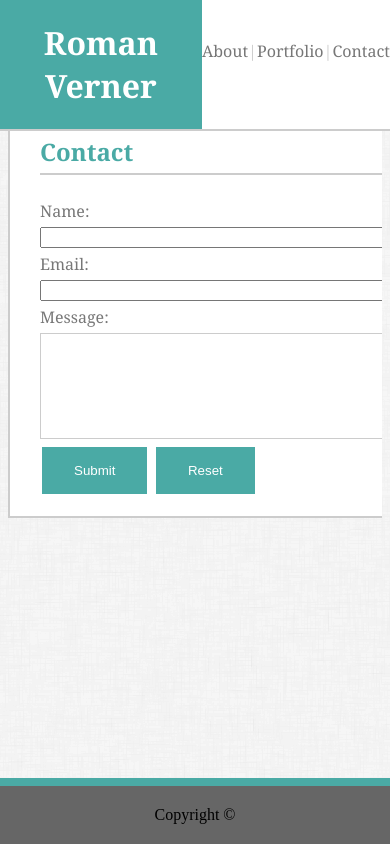
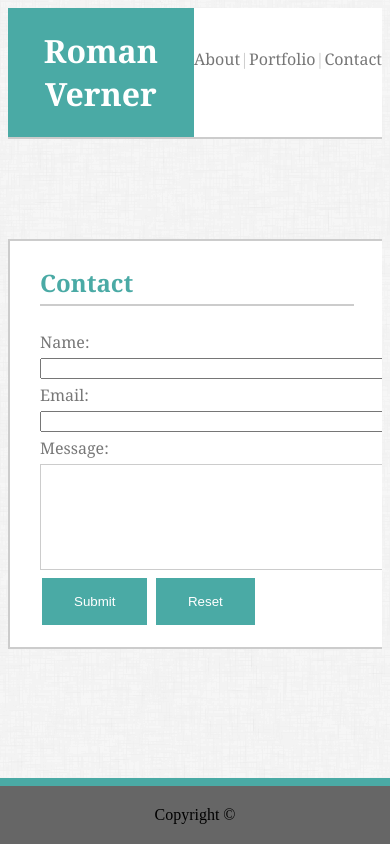
Before and after one commit to romverner/Responsive-Portfolio, a plain HTML site: page contact.html in a window 390 px wide. Drawn offline with Linux system fonts and the light colour scheme.

Commit message:
Fixing bugs

```diff
--- a/assets/css/style.css
+++ b/assets/css/style.css
@@ -198,7 +198,7 @@ form {
 }
 
 input[type=text] {
-    width: 894px;
+    width: 100%;
     text-align: left;
     text-overflow: ellipsis;
 }
@@ -218,7 +218,7 @@ input[type=button], input[type=submit], input[type=reset] {
 }
 
 textarea {
-    width: 894px;
+    width: 100%;
     height: 100px;
     resize: none;
     border-color: #cccccc;
@@ -239,7 +239,7 @@ textarea {
 
 @media only screen and (max-width: 980px) {
     header {
-        width: 960px;
+        width: 100%;
         margin: 0 auto;
         display: flex;
         font-family: 'Georgia', Times, serif;
@@ -267,7 +267,7 @@ textarea {
     }
 
     .container-vert {
-        width: 960px;
+        width: 100%;
         display: flex;
         flex-direction: column;
         flex-wrap: wrap;
@@ -333,7 +333,7 @@ textarea {
     }
 
     #main {
-        width: 960px;
+        width: 100%;
         margin: 0 auto;
         display: flex;
         flex-wrap: wrap;
@@ -373,7 +373,7 @@ textarea {
 
     p {
         color: #777777;
-        width: 960 px;
+        width: 100%;
         line-height: 24px;
     }
 
@@ -480,56 +480,75 @@ textarea {
 
 @media only screen and (max-width: 600px) {
     .container-vert {
-        width: 600px;
+        width: 100%;
     }
 
     p {
         color: #777777;
-        width: 600px;
+        width: 100%;
         line-height: 24px;
     }
 
     header {
-        width: 600px;
+        width: 100%;
         margin: 0 auto;
         display: flex;
         font-family: 'Georgia', Times, serif;
     }
 
+    #container-head {
+    background-color: #ffffff;
+    border-style: solid;
+    border-width: 0px 0px 2px 0px;
+    border-color:#cccccc;
+    position: static;
+    top: 0;
+    left: 0;
+    z-index: 100;
+    }
+
     #main {
-        width: 600px;
+        width: 100%;
         margin: 0 auto;
         display: flex;
         flex-wrap: wrap;
         flex-direction: row;
         text-align: left;
     }
+    input[type=text] {
+        width: 100%;
+        text-align: left;
+        text-overflow: ellipsis;
+    }
 }
 
 @media only screen and (max-width: 768px) {
-    .container-vert {
-        width: 768px;
-    }
 
     p {
         color: #777777;
-        width: 768px;
         line-height: 24px;
+        width: 100%;
     }
 
     header {
-        width: 768px;
         margin: 0 auto;
+        width: 100%;
         display: flex;
         font-family: 'Georgia', Times, serif;
     }
 
     #main {
-        width: 768px;
         margin: 0 auto;
+        width: 100%;
         display: flex;
         flex-wrap: wrap;
         flex-direction: row;
         text-align: left;
     }
+
+    input[type=text] {
+        width: 100%;
+        text-align: left;
+        text-overflow: ellipsis;
+    }
 }
```
Also changed, not shown: portfolio.html (+1 -1 lines).
